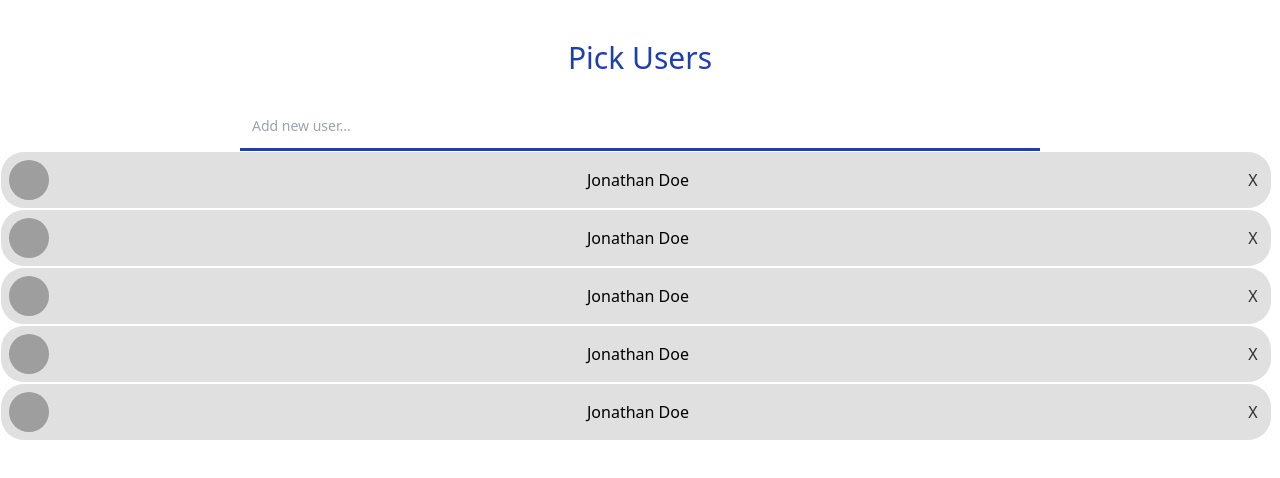
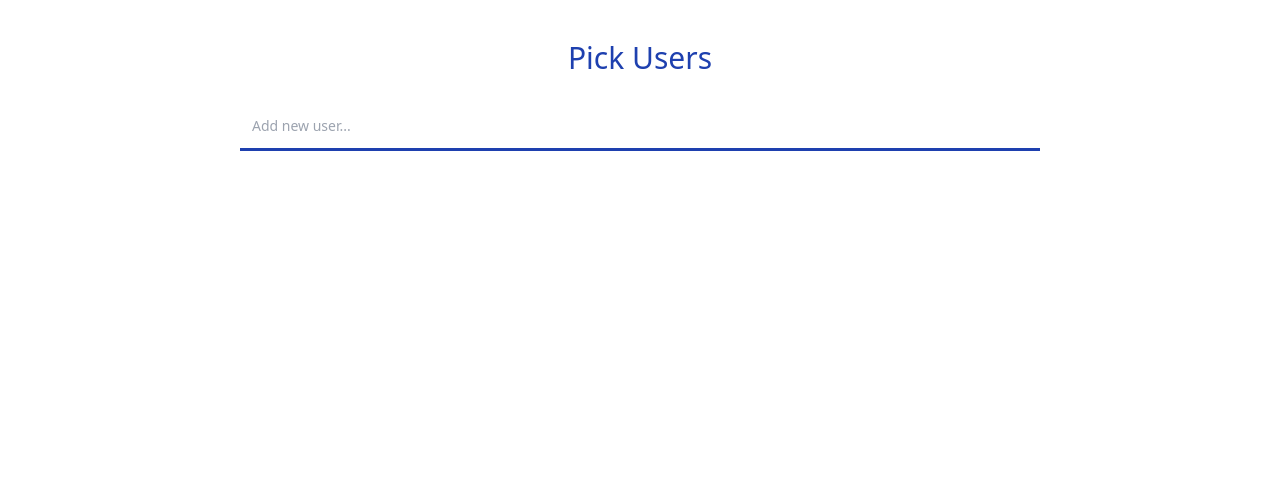
Before and after one commit to shreyanshxyz/zepto-task, a React (Create React App) app: page / in a window 1280 px wide. Shown: the top 478 px of the page. Built offline with nearby package versions, Linux system fonts and the light colour scheme; grey boxes are pictures that could not be loaded.

Commit message:
update App.tsx

```diff
--- a/src/App.tsx
+++ b/src/App.tsx
@@ -1,16 +1,32 @@
-import Chip from "./components/Chip/Chip";
+import { useState } from "react";
 import InputBox from "./components/Input/InputBox";
+import DropdownModal from "./components/Modal/DropdownModal";
 
 function App() {
+  const [inputValue, setInputValue] = useState<string>("");
+  const [showModal, setShowModal] = useState<boolean>(false);
+
+  function handleInputChange(e: React.ChangeEvent<HTMLInputElement>) {
+    setInputValue(e.target.value);
+  }
+
+  function toggleModal() {
+    setShowModal((value) => !value);
+    console.log(showModal);
+  }
+
+  function handleKeyPress() {}
+
   return (
     <div className="text-center flex flex-col">
       <h1 className="text-3xl pt-10 text-blue-800">Pick Users</h1>
-      <InputBox />
-      <Chip />
-      <Chip />
-      <Chip />
-      <Chip />
-      <Chip />
+      <InputBox
+        value={inputValue}
+        onChange={handleInputChange}
+        onKeyDown={handleKeyPress}
+        onClick={toggleModal}
+      />
+      {showModal && <DropdownModal />}
     </div>
   );
 }
```
